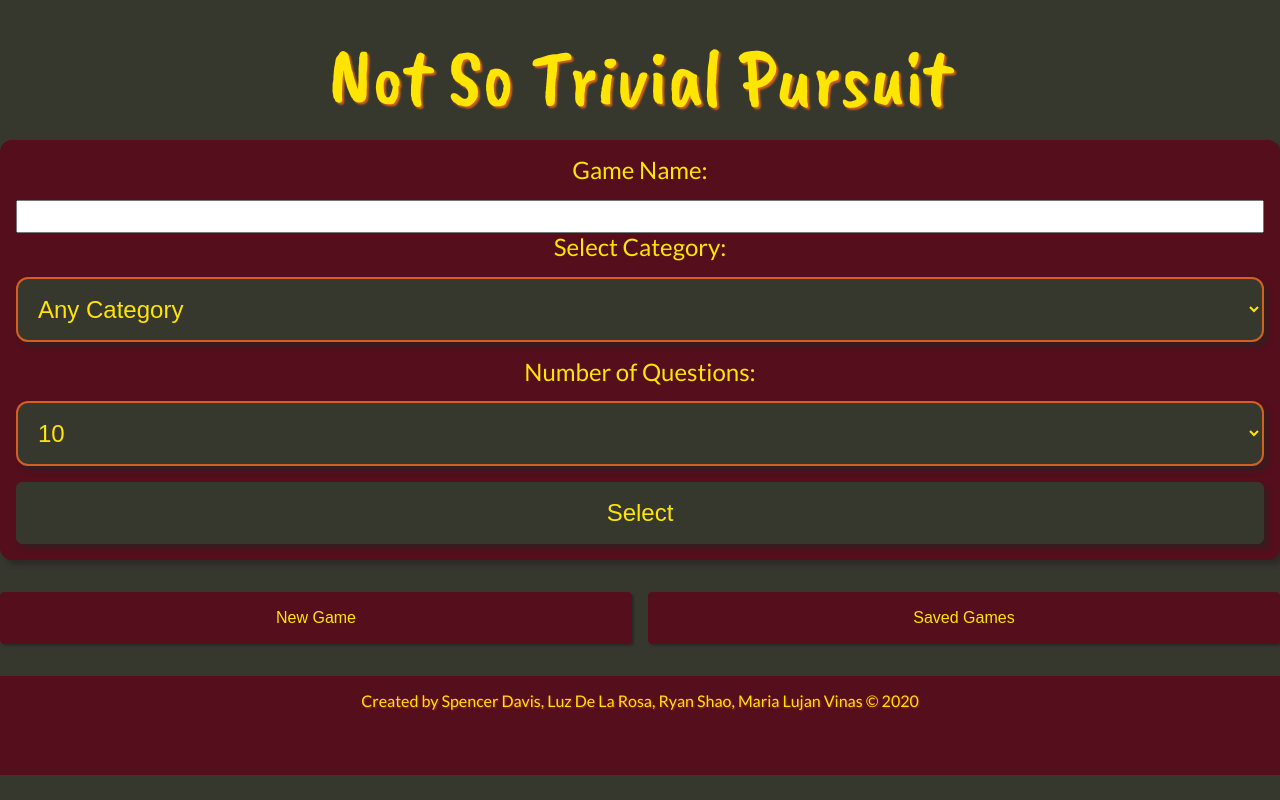
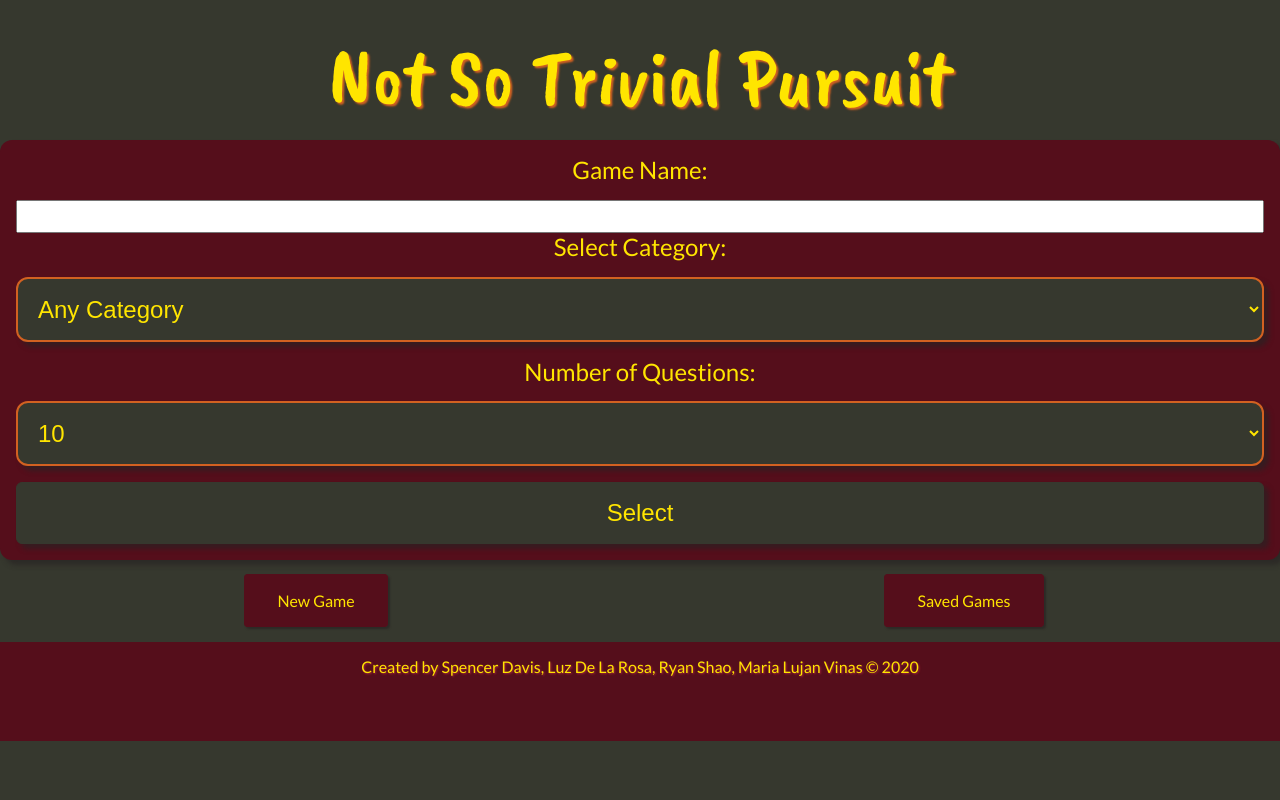
Before and after one commit to luztherose/trivialPursuitProjectSix, a React (Create React App) app: page /newGame in a window 1280 px wide. Built offline with nearby package versions, Linux system fonts and the light colour scheme.

Commit message:
fixed link button styles and hid form submit on game start

```diff
--- a/src/App.js
+++ b/src/App.js
@@ -1,6 +1,6 @@
 import React, { Component } from "react";
 import SavedGames from "./components/SavedGames";
-import Header from './components/Header';
+import Header from "./components/Header";
 import Footer from "./components/Footer";
 import { BrowserRouter as Router, Route, Link } from "react-router-dom";
 import Form from "./components/Form";
@@ -64,9 +64,9 @@ class App extends Component {
       triviaCategory: "Any",
       nbrOfQuestions: 10,
       apiData: [],
-      gameName: ""
-    })
-  }
+      gameName: "",
+    });
+  };
 
   render() {
     return (
@@ -85,6 +85,7 @@ class App extends Component {
                     triviaCategory={this.state.triviaCategory}
                     nbrOfQuestions={this.state.nbrOfQuestions}
                     gameName={this.state.gameName}
+                    gameCardReady={this.state.gameCardReady}
                   />
                   {this.state.gameCardReady ? (
                     <GameCard
@@ -112,12 +113,14 @@ class App extends Component {
           />
           <nav>
             <ul>
-              <button>
-                <Link to="/newGame" onClick={ this.newGameClick }>New Game</Link>
-              </button>
-              <button>
+              <li>
+                <Link to="/newGame" onClick={this.newGameClick}>
+                  New Game
+                </Link>
+              </li>
+              <li>
                 <Link to="/savedGames">Saved Games</Link>
-              </button>
+              </li>
             </ul>
           </nav>
           <Footer />
--- a/src/components/Form.js
+++ b/src/components/Form.js
@@ -4,14 +4,14 @@ class Form extends Component {
   render() {
     return (
       <form onSubmit={(e) => this.props.handleSubmit(e)}>
-
         <label>Game Name: </label>
         <input
-        name= "gameName"
-        className="form-control"
-        required="required"
-        value={ this.props.gameName }
-        onChange={(e) => this.props.handleChange(e)} ></input>
+          name="gameName"
+          className="form-control"
+          required="required"
+          value={this.props.gameName}
+          onChange={(e) => this.props.handleChange(e)}
+        ></input>
 
         <label> Select Category:</label>
         <select
@@ -58,8 +58,9 @@ class Form extends Component {
           <option value="15">15</option>
           <option value="20">20</option>
         </select>
-
-        <input type="submit" value="Select" />
+        {this.props.gameCardReady ? null : (
+          <input type="submit" value="Select" />
+        )}
       </form>
     );
   }
--- a/src/components/ScoreCard.js
+++ b/src/components/ScoreCard.js
@@ -8,9 +8,8 @@ const ScoreCard = (props) => {
         {props.score} / {props.gameLength}
       </p>
       <p>
-        Congratulations on finishing the quiz! Select new options using the form
-        above to play again or click the "Save Game" button below to store these
-        questions for future play.
+        Congratulations on finishing the quiz! Click the "new game" to play
+        again or click "save game" to store these questions for future play.
       </p>
     </article>
   ) : (
--- a/src/sass/_global.scss
+++ b/src/sass/_global.scss
@@ -70,7 +70,8 @@ button:active {
   top: 1px;
 }
 
-Link {
+li {
+  a {
     background-color: $darkestColour;
     color: $lightestColour;
     border-radius: 0.25em;
@@ -82,12 +83,13 @@ Link {
     border: 1px solid $darkestColour;
   }
 
-Link:hover,
-Link:focus {
+  a:hover,
+  a:focus {
     background-color: $accentColour;
     border: 1px solid $accentColour;
   }
 
-Link:active {
+  a:active {
     top: 1px;
   }
+}
--- a/src/sass/_nav.scss
+++ b/src/sass/_nav.scss
@@ -4,7 +4,7 @@ nav {
     grid-template-columns: repeat(auto-fit, minmax(200px, 1fr));
     grid-gap: 1rem;
   }
-  button {
+  li {
     margin-bottom: 2rem;
   }
 }
```
Lines whose indentation alone changed are shown as unchanged.
